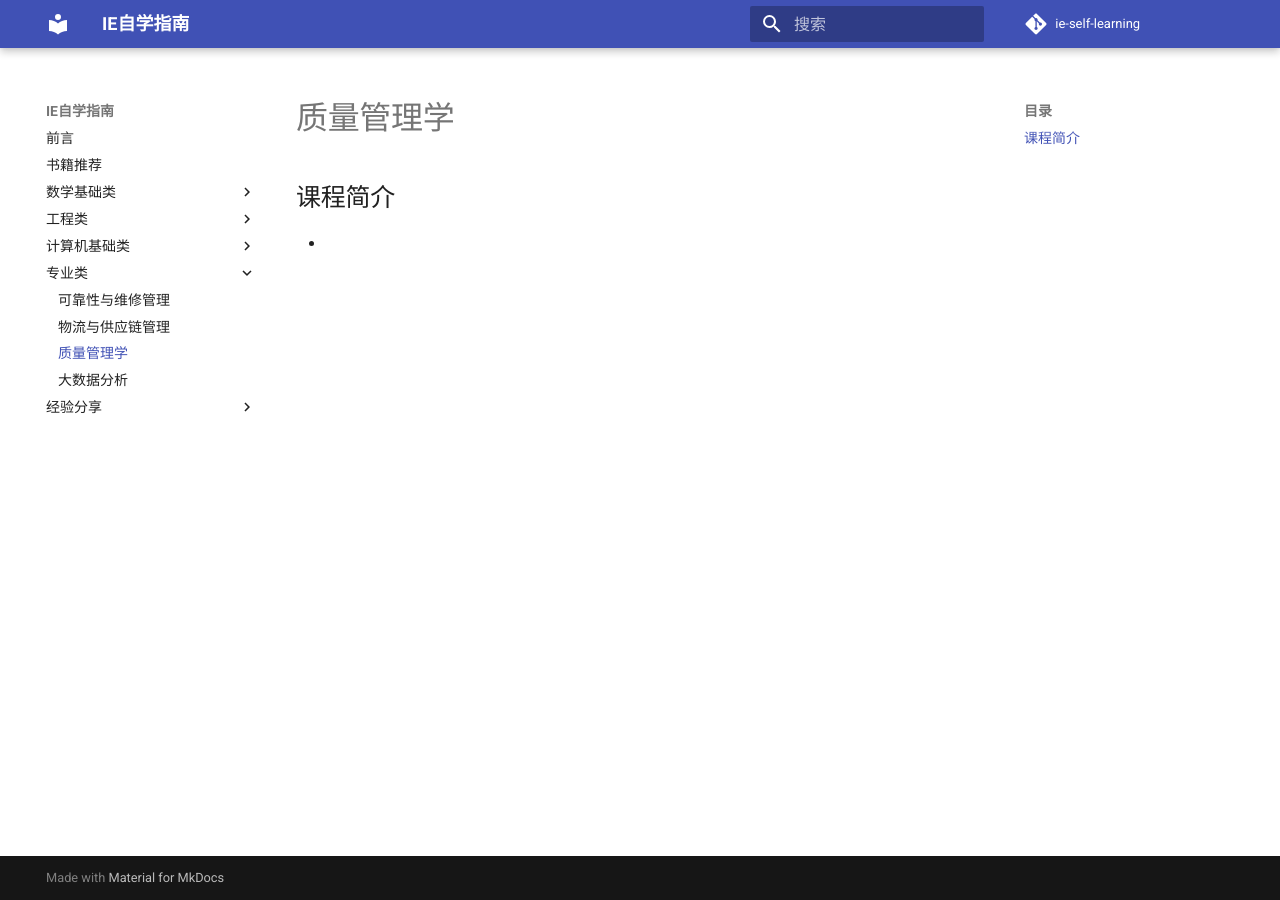
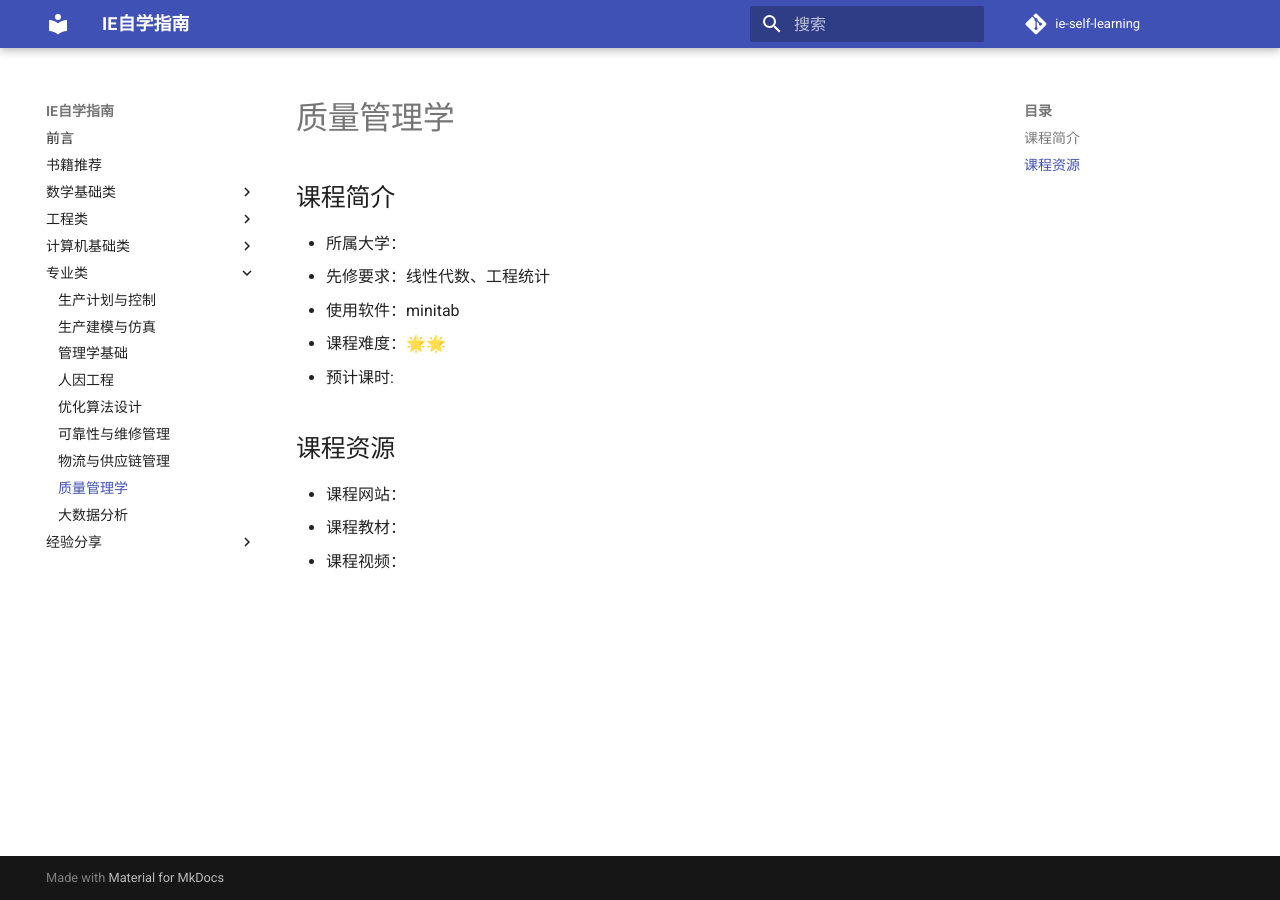
Before and after one commit to ceclin/ie-self-learning, an MkDocs documentation site: the page built from docs/专业类/质量管理.md, in a window 1280 px wide. Built offline with MkDocs 1.6.1 and Material for MkDocs 9.7.7, drawn with Linux system fonts in a browser that asks for light colours; comment, search, counter and statistics services are not loaded.

Commit message:
update major-course (#33)

```diff
--- a/docs/专业类/质量管理.md
+++ b/docs/专业类/质量管理.md
@@ -1,3 +1,14 @@
 # 质量管理学
 ## 课程简介
--
+- 所属大学：
+- 先修要求：线性代数、工程统计
+- 使用软件：minitab
+- 课程难度：🌟🌟
+- 预计课时:
+
+
+
+## 课程资源
+- 课程网站：
+- 课程教材：
+- 课程视频：
--- a/mkdocs.yml
+++ b/mkdocs.yml
@@ -30,6 +30,11 @@ nav:
       - 数据结构: "计算机基础类/数据结构.md"
       - 数据库原理: "计算机基础类/数据库原理.md"
   - 专业类:
+      - 生产计划与控制: "专业类/生产计划与控制.md"
+      - 生产建模与仿真: "专业类/生产建模与仿真.md"
+      - 管理学基础: "专业类/管理学基础.md"
+      - 人因工程: "专业类/人因工程.md"
+      - 优化算法设计: "专业类/优化算法设计.md"
       - 可靠性与维修管理: "专业类/可靠性与维修管理.md"
       - 物流与供应链管理: "专业类/物流与供应链/物流与供应链管理.md"
       - 质量管理学: "专业类/质量管理.md"
```
Also changed, not shown: docs/index.md (+15 -1 lines), docs/专业类/人因工程.md (added, +1 -0 lines), docs/专业类/优化算法设计.md (added, +1 -0 lines), docs/专业类/生产建模与仿真.md (added, +1 -0 lines), docs/专业类/生产计划与控制.md (added, +1 -0 lines), docs/专业类/管理学基础.md (added, +1 -0 lines), docs/计算机基础类/数据结构.md (+5 -2 lines).
